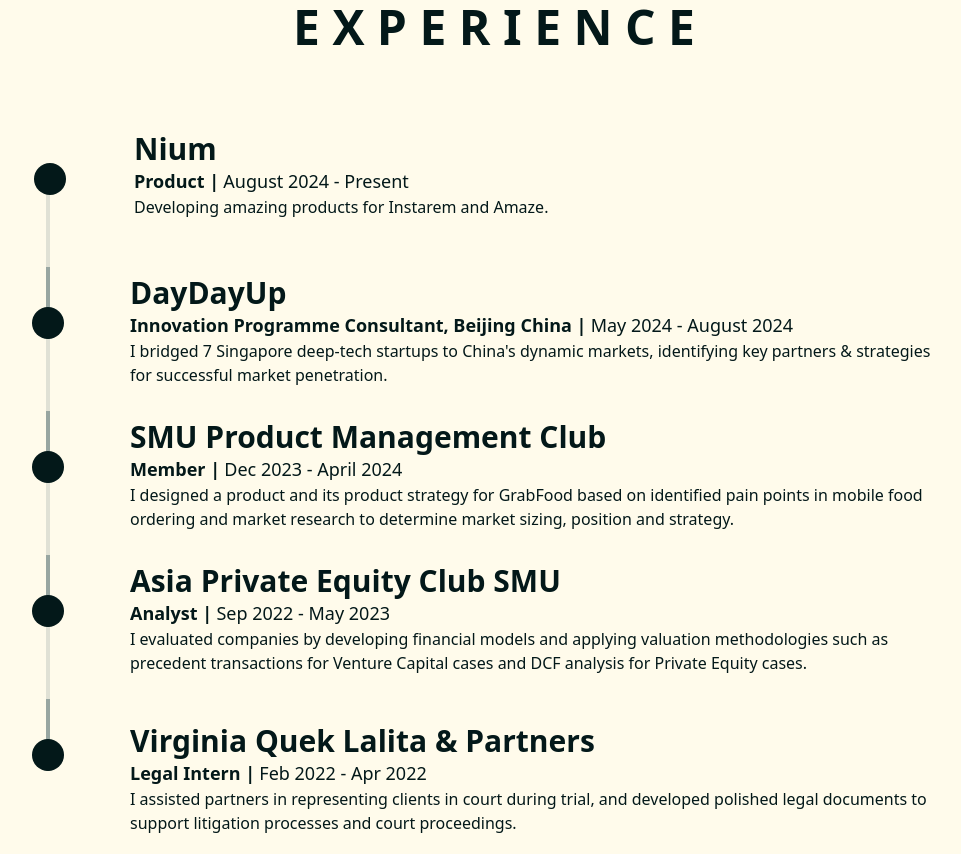
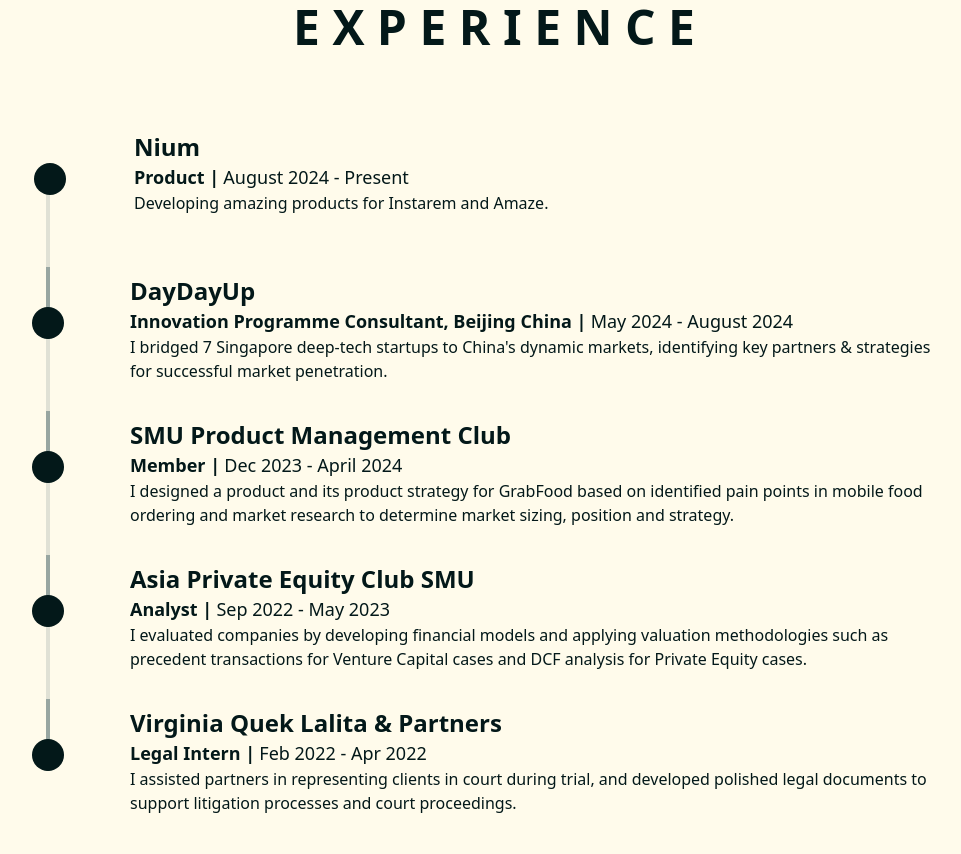
Before and after one commit to ulteare/jonte_portfolio, a website: page index.html in a window 1280 px wide. Shown: the part 2098-2952 px from the top of the page, without its empty margins (146-1107 px from the left). Drawn offline with nearby package versions, Linux system fonts and the light colour scheme.

Commit message:
more design edits: smaller font sizes for experience titles

```diff
--- a/index.html
+++ b/index.html
@@ -129,7 +129,7 @@
                     </div>
                 </div>
                 <div class="mt-20 w-fit h-32 ml-20 ">
-                    <h1 class="text-xl sm:text-3xl font-bold">Nium</h1>
+                    <h1 class="text-xl sm:text-2xl font-bold">Nium</h1>
                     <span class="font-semibold md:text-lg">Product |</span>
                     <span class="md:text-lg font-light">August 2024 - Present</span>
                     <br>
@@ -147,7 +147,7 @@
                     </div>
                 </div>
                 <div class="mt-20 w-fit h-32 ml-20 experience5_text invisible">
-                    <h1 class="text-xl sm:text-3xl font-bold">DayDayUp</h1>
+                    <h1 class="text-xl sm:text-2xl font-bold">DayDayUp</h1>
                     <span class="font-semibold md:text-lg">Innovation Programme Consultant, Beijing China |</span>
                     <span class="md:text-lg font-light">May 2024 - August 2024</span>
                     <br>
@@ -166,7 +166,7 @@
                     </div>
                 </div>
                 <div class="mt-20 w-fit h-32 ml-20 experience2_text invisible">
-                    <h1 class="text-xl sm:text-3xl font-bold">SMU Product Management Club</h1>
+                    <h1 class="text-xl sm:text-2xl font-bold">SMU Product Management Club</h1>
                     <span class="font-semibold md:text-lg">Member |</span>
                     <span class="md:text-lg font-light">Dec 2023 - April 2024</span>
                     <br>
@@ -183,7 +183,7 @@
                     </div>
                 </div>
                 <div class="mt-20 w-fit h-32 ml-20 experience3_text invisible">
-                    <h1 class="text-xl sm:text-3xl font-bold">Asia Private Equity Club SMU</h1>
+                    <h1 class="text-xl sm:text-2xl font-bold">Asia Private Equity Club SMU</h1>
                     <span class="font-semibold md:text-lg">Analyst |</span>
                     <span class="md:text-lg font-light">Sep 2022 - May 2023</span>
                     <br>
@@ -198,8 +198,8 @@
                         <div class="w-8 h-8 darkforest rounded-full flex-none"></div>
                     </div>
                 </div>
-                <div class="mt-20 lg:mt-24 w-fit h-32 ml-20 experience4_text invisible">
-                    <h1 class="text-xl sm:text-3xl font-bold">Virginia Quek Lalita & Partners</h1>
+                <div class="mt-20 w-fit h-32 ml-20 experience4_text invisible">
+                    <h1 class="text-xl sm:text-2xl font-bold">Virginia Quek Lalita & Partners</h1>
                     <span class="font-semibold md:text-lg">Legal Intern |</span>
                     <span class="md:text-lg font-light">Feb 2022 - Apr 2022</span>
                     <br>
```
